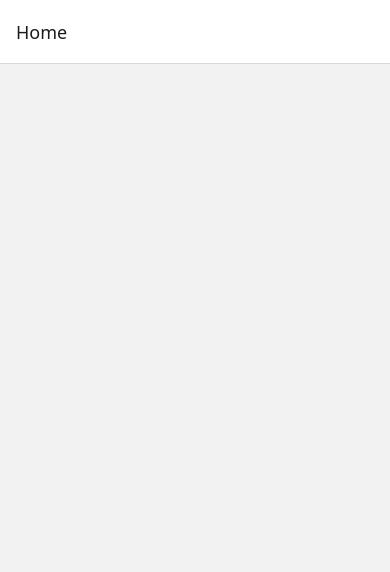
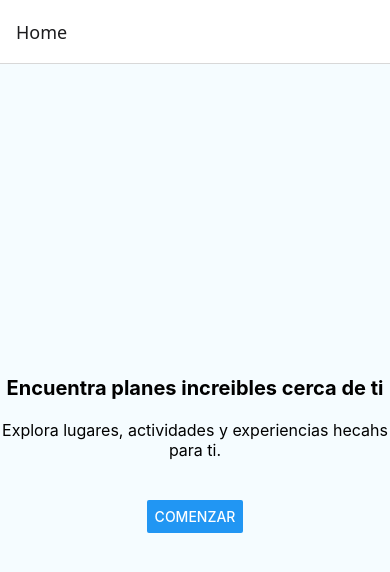
Before and after one commit to MiloDS/Proyect_PlanIT, a React Native app: screen /Home in a window 390 px wide. Shown: the top 572 px of the page. Built offline with nearby package versions, Linux system fonts and the light colour scheme.

Commit message:
feat(home): add progress to page components

```diff
--- a/src/screens/HomeScreen.tsx
+++ b/src/screens/HomeScreen.tsx
@@ -1,11 +1,44 @@
-import { View, Text, Pressable} from 'react-native';
+import { Button, View, Text, Image} from 'react-native';
+import { StyleSheet } from 'react-native';
 
 export function HomeScreen() {
   return (
-    <View>
-      <Text>
+    <View style={styles.container}>
+      <Text style={styles.welcome}>
+        Encuentra planes increibles cerca de ti
       </Text>
 
+      <Text style={styles.description}>
+        Explora lugares, actividades y experiencias hecahs para ti.
+      </Text>
+
+      <Image source={{ uri: "https://example.com/image.jpg" }} />
+
+      <View style={{ marginTop: 20 }}>
+
+        <Button title="Comenzar"/>
+
+      </View>
     </View>
   );
 };
+
+const styles = StyleSheet.create({
+  container: {
+    flex: 1,
+    justifyContent: 'center',
+    alignItems: 'center',
+    backgroundColor: '#F5FCFF',
+  },
+  welcome: {
+    fontSize: 20,
+    fontWeight: 'bold',
+    marginBottom: 20,
+    textAlign: 'center',
+  },
+  description: {
+    fontSize: 16,
+    textAlign: 'center',
+    marginBottom: 20,
+  },
+});
```
